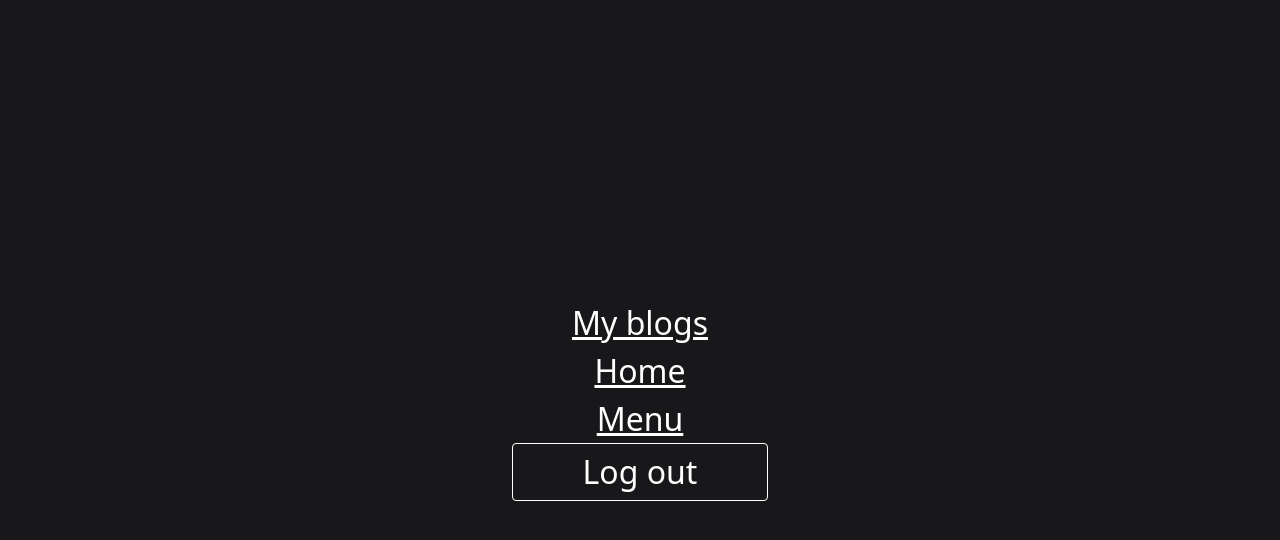
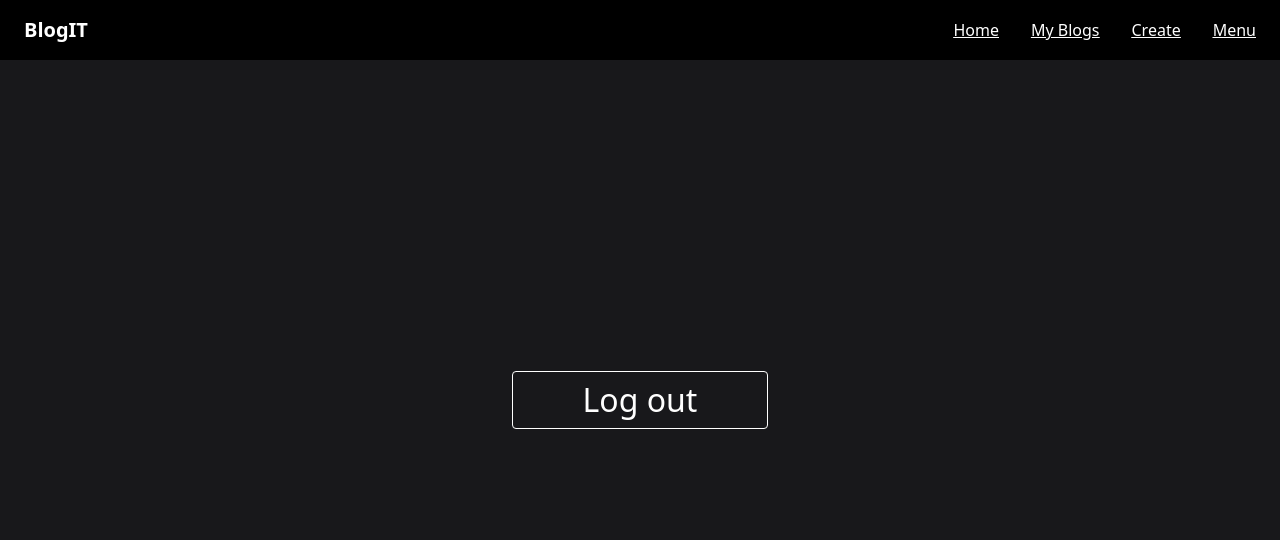
Before and after one commit to anshul-303/Blog_App-, a React (Vite) app in the folder frontend/react-app/: page /menu in a window 1280 px wide. Shown: the top 540 px of the page. Built offline with nearby package versions, Linux system fonts and the light colour scheme; no server answers.

Commit message:
add navbar for author, will improvise using context in future

```diff
--- a/frontend/react-app/src/App.jsx
+++ b/frontend/react-app/src/App.jsx
@@ -40,7 +40,7 @@ export default function App() {
           <Route path="/signup" element={<Signup />} />
           <Route path="/login" element={<Login />} />
           <Route path="/menu" element={<MenuPage />} />
-          <Route path="/author/my-blogs" element={<MyBlogs />} />
+          <Route path="/my-blogs" element={<MyBlogs />} />
                     <Route path="/403" element={<NotAllowed />} />
 
         </Routes>
--- /dev/null
+++ b/frontend/react-app/src/components/Navbar.jsx
@@ -0,0 +1,58 @@
+import { useState } from "react";
+import { Link } from "react-router-dom";
+export default function Navbar() {
+  const [open, setOpen] = useState(false);
+
+  return (
+    <nav className="fixed w-full bg-black text-white px-6 py-4 flex items-center justify-between">
+      {/* Logo */}
+      <div className="text-xl font-bold">BlogIT</div>
+
+      {/* Desktop Nav */}
+      <ul className="hidden md:flex gap-8 font-medium">
+        <li className="underline">
+          <Link to="/home">Home</Link>
+        </li>
+        <li className="underline">
+          <Link to="/my-blogs">My Blogs</Link>
+        </li>
+        <li className="underline">
+          <Link to="/create-blog">Create</Link>
+        </li>
+        <li className="underline">
+          <Link to="/menu">Menu</Link>
+        </li>
+      </ul>
+
+      {/* Hamburger (Mobile) */}
+      <button className="md:hidden" onClick={() => setOpen(!open)}>
+        ☰
+      </button>
+
+      {/* Mobile Menu */}
+      <div
+        className={`fixed top-0 right-0 h-screen w-2/3 bg-black p-6 transform transition-transform duration-300 md:hidden
+        ${open ? "translate-x-0" : "translate-x-full"}`}
+      >
+        <button className="mb-6" onClick={() => setOpen(false)}>
+          ✕
+        </button>
+
+        <ul className="flex flex-col gap-6 text-lg">
+          <li className="underline" onClick={() => setOpen(false)}>
+            <Link to="/home">Home</Link>
+          </li>
+          <li className="underline" onClick={() => setOpen(false)}>
+            <Link to="/my-blogs">My Blogs</Link>
+          </li>
+          <li className="underline" onClick={() => setOpen(false)}>
+            <Link to="/create-blog">Create</Link>
+          </li>
+          <li className="underline" onClick={() => setOpen(false)}>
+            <Link to="/menu">Menu</Link>
+          </li>
+        </ul>
+      </div>
+    </nav>
+  );
+}
--- a/frontend/react-app/src/pages/MenuPage.jsx
+++ b/frontend/react-app/src/pages/MenuPage.jsx
@@ -1,9 +1,10 @@
-import { useEffect, useState } from "react";
-import { Link, useNavigate } from "react-router-dom";
+import { useEffect } from "react";
+import { useNavigate } from "react-router-dom";
 import { LogoutUser } from "../api/authApi/authApi.js";
 import { useAuth } from "../contexts/authContext.jsx";
 import { useRole } from "../contexts/roleContexts.jsx";
 import { checkAuth } from "../api/authApi/authApi.js";
+import Navbar from "../components/Navbar.jsx";
 
 export default function MenuPage() {
   const navigate = useNavigate();
@@ -25,7 +26,7 @@ export default function MenuPage() {
     console.log(role);
 
     // Guard: Role-based access
-    if (role !== "viewer") {
+    if (role !== "author") {
       navigate("/403");
       return;
     }
@@ -49,22 +50,9 @@ export default function MenuPage() {
   }, [isAuthenticated, role, navigate]);
 
   return (
+    <>
+      <Navbar />
       <div className="justify-center flex flex-col items-center h-screen w-screen text-center text-[2em] bg-zinc-900 text-white">
-      <p>
-        <Link to={"/author/my-blogs"} className="underline">
-          My blogs
-        </Link>
-      </p>
-      <p>
-        <Link to={"/home"} className="underline">
-          Home
-        </Link>{" "}
-      </p>
-      <p>
-        <Link to={"/menu"} className="underline">
-          Menu
-        </Link>
-      </p>
         <button
           className="w-[20%] p-1 border rounded-sm hover:bg-zinc-800 active:bg-zinc-700
         active:scale-95 transition-transform duration-150
@@ -76,5 +64,6 @@ export default function MenuPage() {
           Log out
         </button>
       </div>
+    </>
   );
 }
```
Lines whose indentation alone changed are shown as unchanged.
